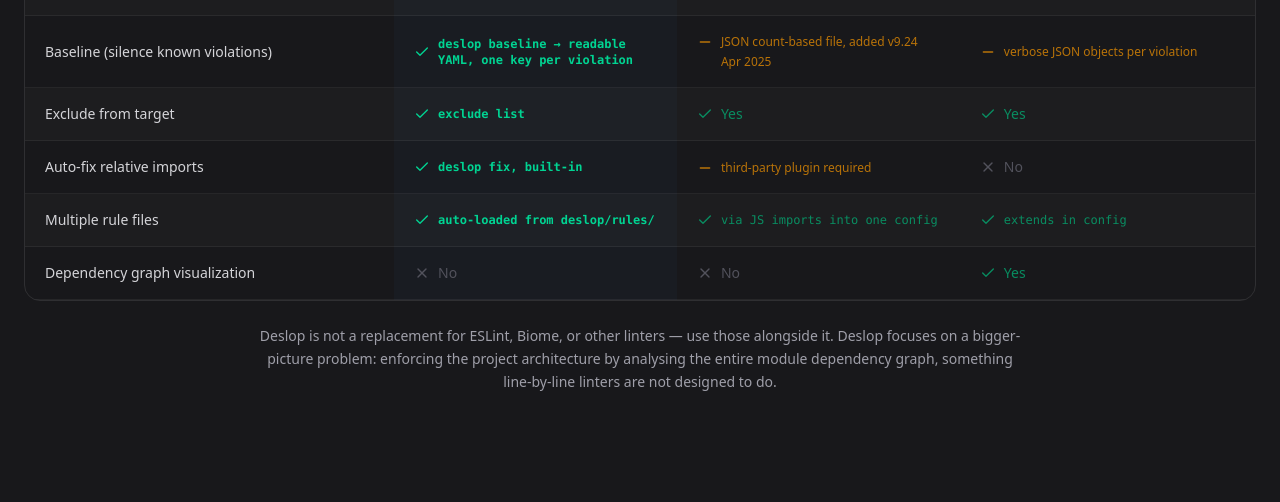
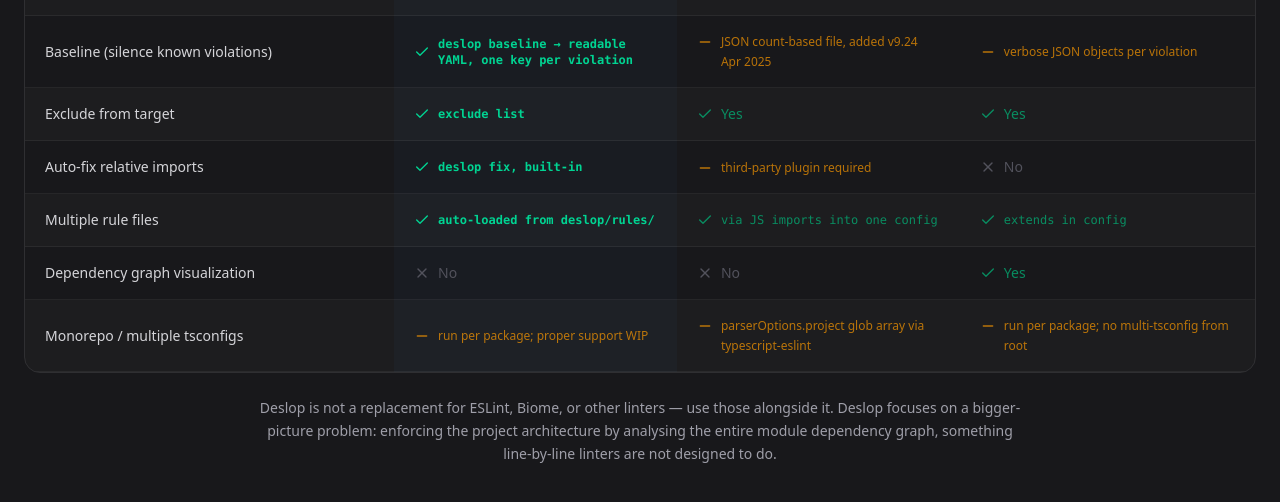
Before and after one commit to Ivy-Apps/deslop-web, a Next.js app: page / in a window 1280 px wide. Shown: the part 8848-9350 px from the top of the page. Built offline with nearby package versions, Linux system fonts and the light colour scheme.

Commit message:
Clarify monorepo support

```diff
--- a/src/features/landing/components/CapabilityMatrixSection.tsx
+++ b/src/features/landing/components/CapabilityMatrixSection.tsx
@@ -135,6 +135,18 @@
     eslint: { kind: 'no' },
     depCruiser: { kind: 'yes' },
   },
+  {
+    feature: 'Monorepo / multiple tsconfigs',
+    deslop: { kind: 'limited', label: 'run per package; proper support WIP' },
+    eslint: {
+      kind: 'limited',
+      label: 'parserOptions.project glob array via typescript-eslint',
+    },
+    depCruiser: {
+      kind: 'limited',
+      label: 'run per package; no multi-tsconfig from root',
+    },
+  },
 ];
 
 export default function CapabilityMatrixSection(): ReactNode {
```
